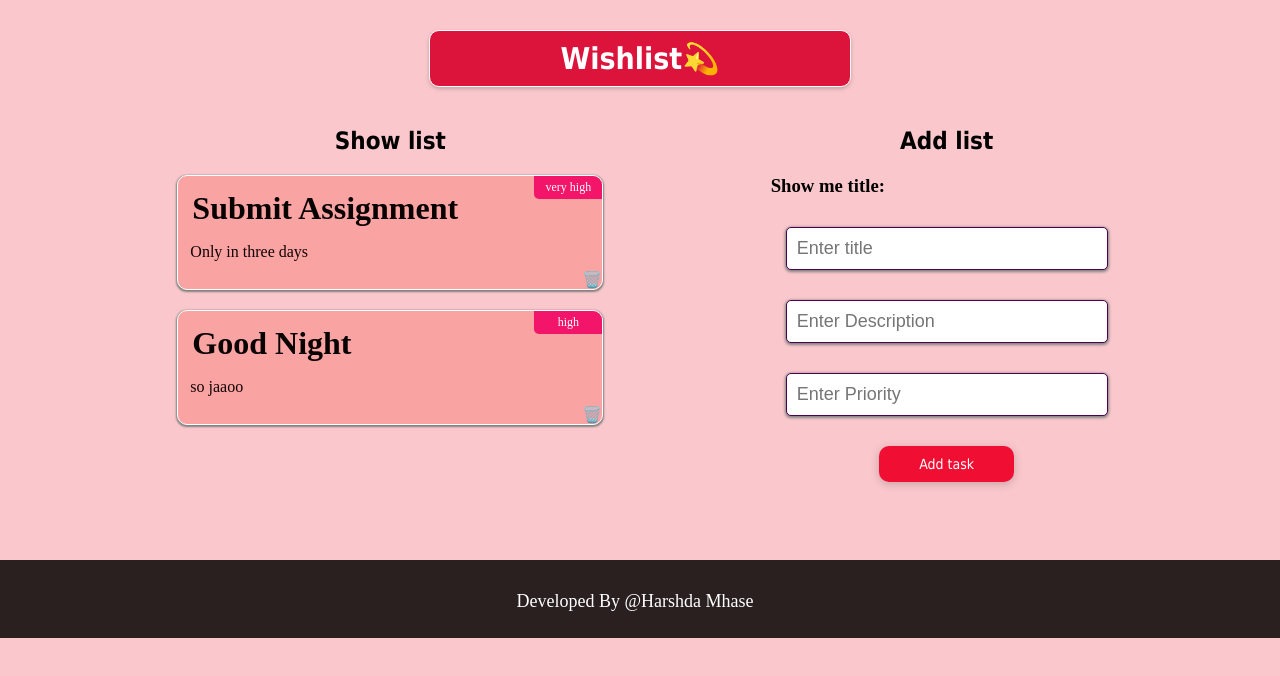
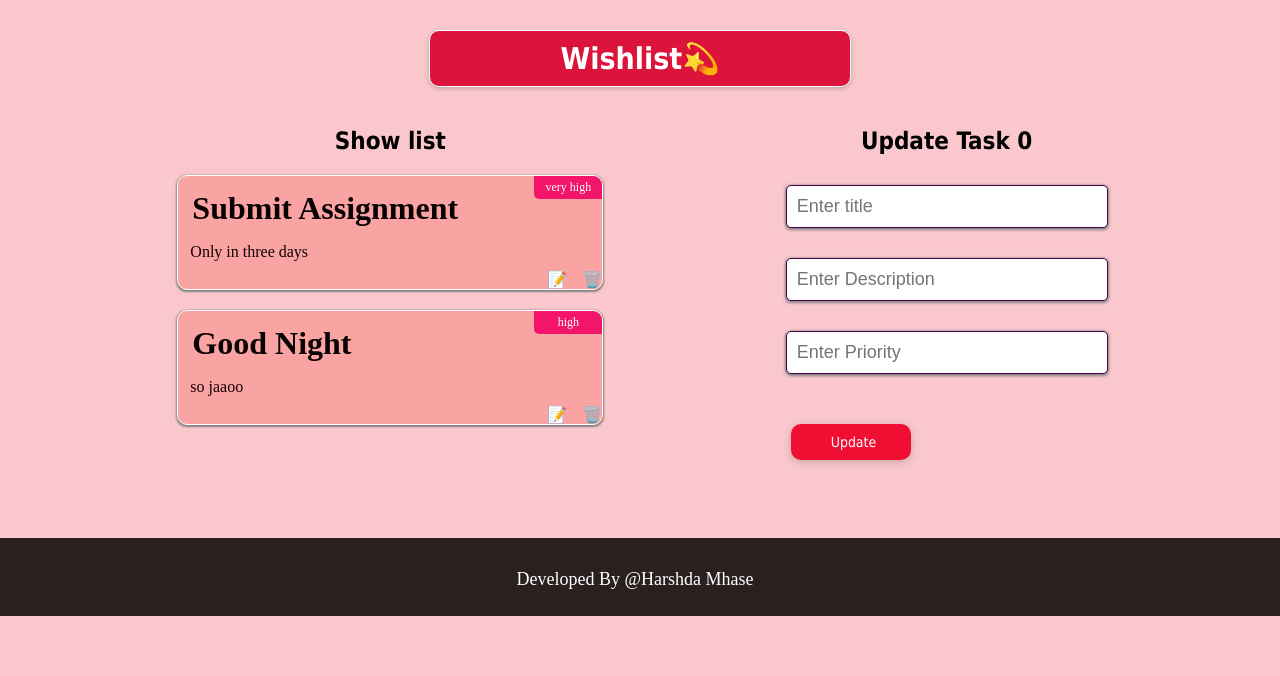
Before and after one commit to harshdamhase/wish-list, a React (Create React App) app: page / in a window 1280 px wide. Shown: the top 676 px of the page. Built offline with nearby package versions, Linux system fonts and the light colour scheme.

Commit message:
update feature added

```diff
--- a/src/Component/Task/Task.css
+++ b/src/Component/Task/Task.css
@@ -41,4 +41,12 @@
     position: absolute;
     bottom: 0;
     right: 0;
+    cursor: pointer;
+
 }
+.task-edit-icon{
+    position: absolute;
+    bottom: 0px;
+    right: 35px;
+    cursor: pointer;
+}
--- a/src/Component/Task/Task.js
+++ b/src/Component/Task/Task.js
@@ -1,7 +1,7 @@
 import React from 'react'
 import './Task.css'
 
-const Task = ({id,title,description,priority,removeTaskToList}) => {
+const Task = ({ id, title, description, priority, removeTaskToList,setTaskEditable }) => {
     return (
         <div className='task-container'>
             <h1 className='task-title'>{title}</h1>
@@ -9,8 +9,9 @@ return (
             <p className='task-description'>{description}</p>
 
             <span className='task-priority'>{priority}</span>
+
             <span className='task-delete-icon'
-        onClick={()=>{
+                onClick={() => {
                     removeTaskToList(id);
                 }}
 
@@ -18,7 +19,16 @@ return (
 
                 🗑️</span>
 
+            <span className='task-edit-icon'
+                onClick={() => {
+                    setTaskEditable(id);
+                }}
+
+            >
+                📝
+            </span>
         </div>
-)}
+    )
+}
 
 export default Task;
--- a/src/views/Home/Home.css
+++ b/src/views/Home/Home.css
@@ -47,21 +47,25 @@ body {
   margin: 30px 15px;
   box-shadow: grey 0px 1px 3px 1px;
 }
-.add-task{
+.btn-add-task{
   background-color: #f00e33;
   color: #fff;
   padding: 10px 40px;
   border: none;
   border-radius: 10px;
   box-shadow: 0 2px 10px 0 #00000033;
-  display: block;
-  margin: 20px auto;
+  margin: 20px;
   cursor: pointer;
   font-size: 14px;
   font-family: bold;
   font-family: Tahoma;
+width: 120px;
 }
 .tasks-container{
   height: 300px;
   overflow-y: scroll;
 }
+.btn-conatainer{
+  display: flex;
+  justify-content: space-around;
+}
--- a/src/views/Home/Home.js
+++ b/src/views/Home/Home.js
@@ -18,18 +18,20 @@ const Home = () => {
         },
     ]);
 
+    const [id, setId] = useState(0);
     const [title, setTitle] = useState('');
     const [description, setDescription] = useState('');
     const [priority, setPriority] = useState('');
+    const [isEdit, setIsEdit] = useState(true)
 
-    useEffect(()=>{
+    useEffect(() => {
         const list = JSON.parse(localStorage.getItem('wishlist'));
-        if(list && list.length>0)
+        if (list && list.length > 0)
             setTaskList(list)
-    },[])
+    }, [])
 
 
-    const saveListToLocalStorage = () =>{
+    const saveListToLocalStorage = () => {
         localStorage.setItem("wishlist", JSON.stringify(taskList))
     }
 
@@ -58,8 +60,8 @@ const Home = () => {
     const removeTaskToList = (id) => {
         let index;
 
-        taskList.forEach((task, i) =>{
-            if(task.id==id){
+        taskList.forEach((task, i) => {
+            if (task.id == id) {
                 index = i
             }
         })
@@ -72,6 +74,49 @@ const Home = () => {
         saveListToLocalStorage(tempArray)
     };
 
+
+    const setTaskEditable = (id) => {
+        setIsEdit(true);
+        setId(id);
+        let currentEditTask;
+
+        taskList.forEach((task) => {
+            if (task.id === id) {
+                currentEditTask = task;
+            }
+        })
+
+        setTitle(currentEditTask.title);
+        setDescription(currentEditTask.description);
+        setPriority(currentEditTask.priority);
+    }
+    const updateTask = () => {
+        let indexToUpdate;
+
+        taskList.forEach((task, i) => {
+            if (task.id === id) {
+                indexToUpdate = i;
+            }
+        })
+
+        const tempArray = taskList;
+        tempArray[indexToUpdate] = {
+            id: id,
+            title: title,
+            description: description,
+            priority: priority
+        }
+        setTaskList([...tempArray])
+
+        setId(0);
+        setTitle('');
+        setDescription('');
+        setPriority('');
+        setIsEdit(false);
+
+        //   saveListToLocalStorage(tempArray);
+
+    }
 
 
     return (
@@ -93,6 +138,7 @@ const Home = () => {
                                     priority={priority}
                                     key={index}
                                     removeTaskToList={removeTaskToList}
+                                    setTaskEditable={setTaskEditable}
                                 />
                             );
                         })}
@@ -100,9 +146,10 @@ const Home = () => {
 
 
                 <div>
-                    <h2 className='text-center'>Add list </h2>
+                    <h2 className='text-center'>
+                    {isEdit ? `Update Task ${id} ` : "Add Task "}
+                    </h2>
                     <div className='add-task-form-container'>
-                        <h3>Show me title: {title}</h3>
                         <form>
 
                             <input type="text"
@@ -137,10 +184,19 @@ const Home = () => {
                             />
 
 
-                            <button className='add-task'
-                                type='button'
-                                onClick={addTaskToList}
-                            >Add task</button>
+                            <div className="btn-container">
+                                <button
+                                    type="button"
+                                    className="btn-add-task"
+                                    onClick={() => {
+                                        isEdit ? updateTask() : addTaskToList()
+                                    }}>
+                                    {isEdit ? 'Update' : 'Add'}
+                                </button>
+                                </div>
+
+
+
 
                         </form>
                     </div>
```
Lines whose indentation alone changed are shown as unchanged.
